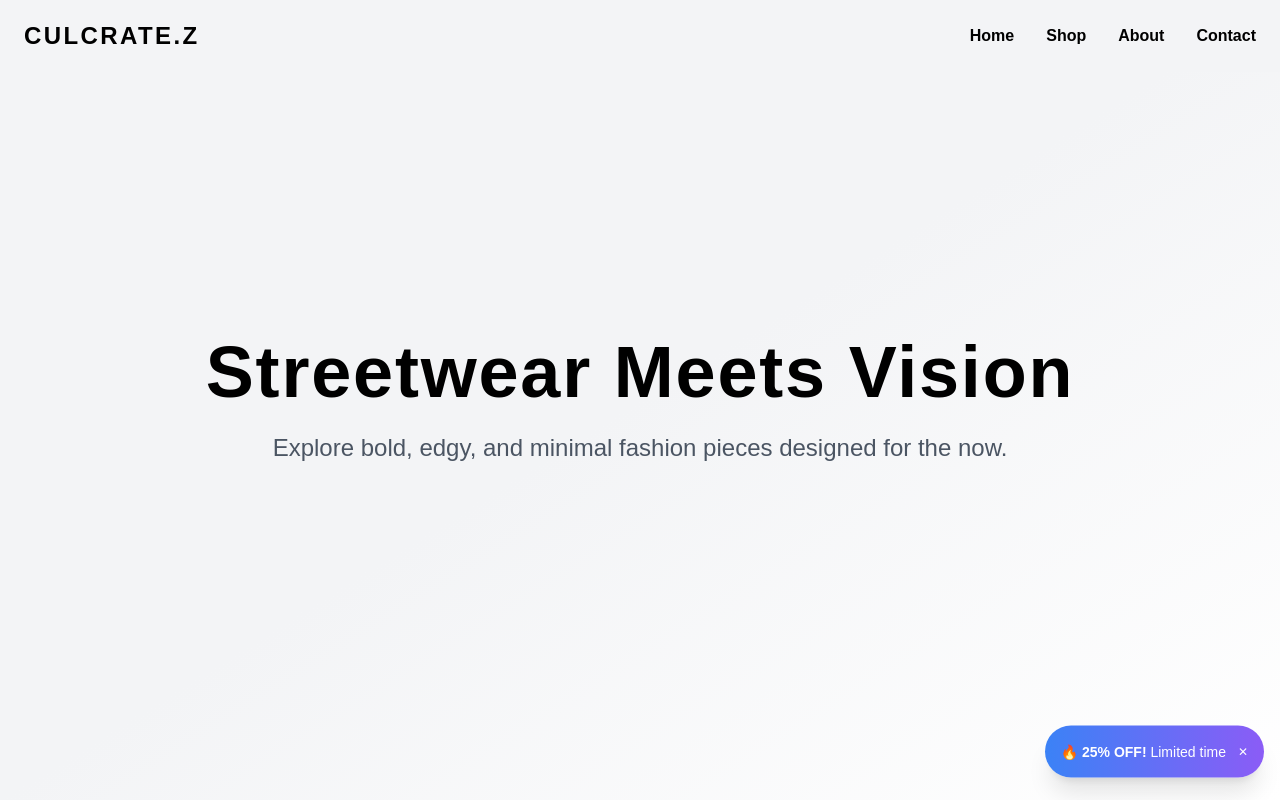
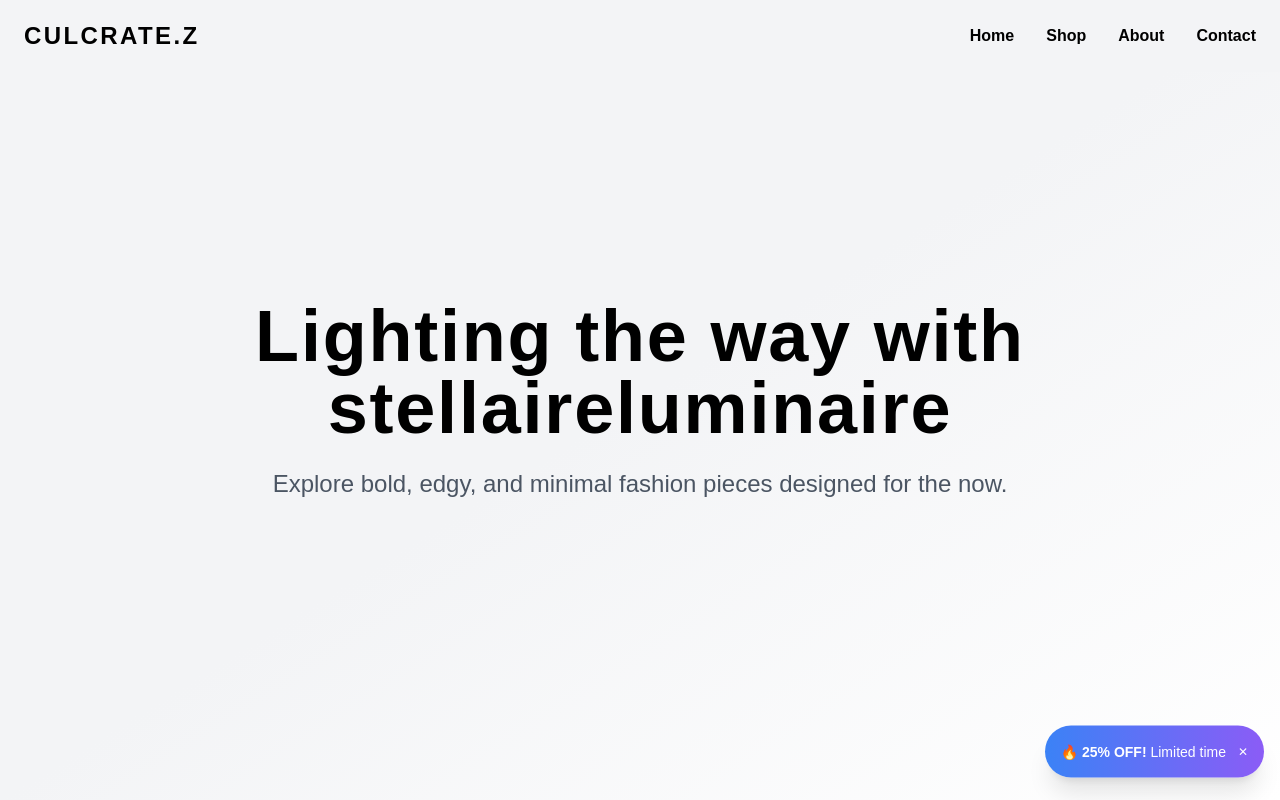
Before and after one commit to fiqihandre/Stellaireluminaire, a Next.js app: page / in a window 1280 px wide. Shown: the top 800 px of the page. Built offline with nearby package versions, Linux system fonts and the light colour scheme.

Commit message:
Update Hero.jsx

```diff
--- a/src/components/Hero.jsx
+++ b/src/components/Hero.jsx
@@ -6,7 +6,7 @@ export default function Hero() {
     >
       <div className="absolute top-0 left-0 right-0 h-16 bg-headerBg z-10" />
       <h2 className="z-20 text-6xl md:text-7xl font-extrabold mb-6 tracking-wide max-w-4xl text-center">
-        Streetwear Meets Vision
+      Lighting the way with stellaireluminaire
       </h2>
       <p className="z-20 text-xl md:text-2xl text-textSecondary max-w-3xl text-center">
         Explore bold, edgy, and minimal fashion pieces designed for the now.
```
